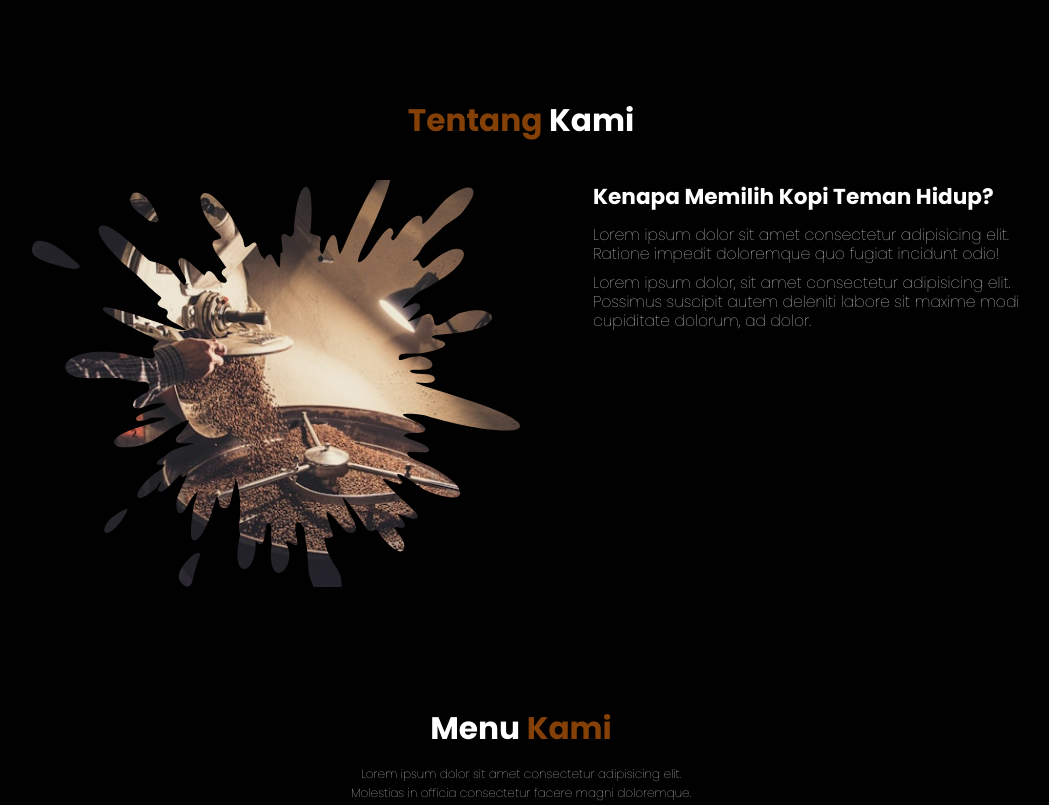
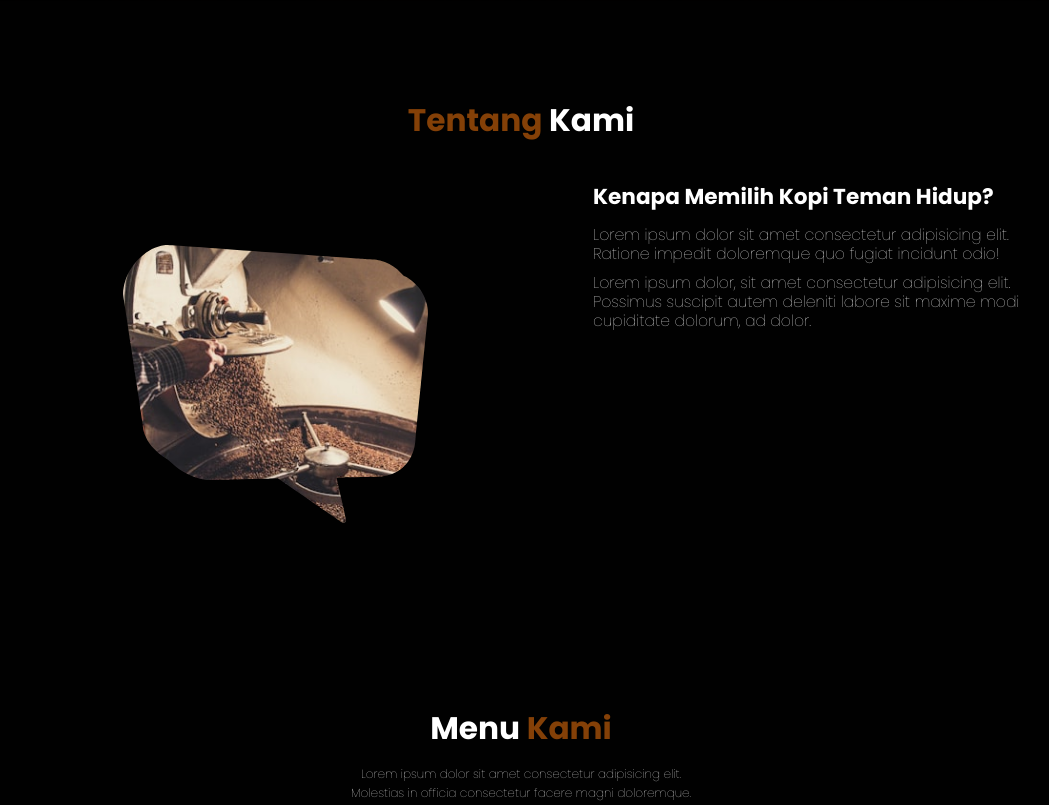
Before and after one commit to akhilesshyantica/web-kedai-kopi-teman-hidup, a PHP site: page / in a window 1280 px wide. Shown: the part 799-1604 px from the top of the page, without its empty margins (119-1168 px from the left). Run offline with PHP 8.4, Linux system fonts and the light colour scheme.

Commit message:
mengganti gambar svg untuk masking pada about section,

```diff
--- a/css/style.css
+++ b/css/style.css
@@ -273,8 +273,8 @@ body {
 
 .about .row .about-img img {
   width: 100%;
-  mask-image: url(../img/42879.svg);
-  mask-size: 80%;
+  mask-image: url(../img/154255.svg);
+  mask-size: 50%;
   mask-repeat: no-repeat;
   mask-position: center;
 }
```
Also changed, not shown: img/154255.svg (added), img/42879.svg (deleted).
